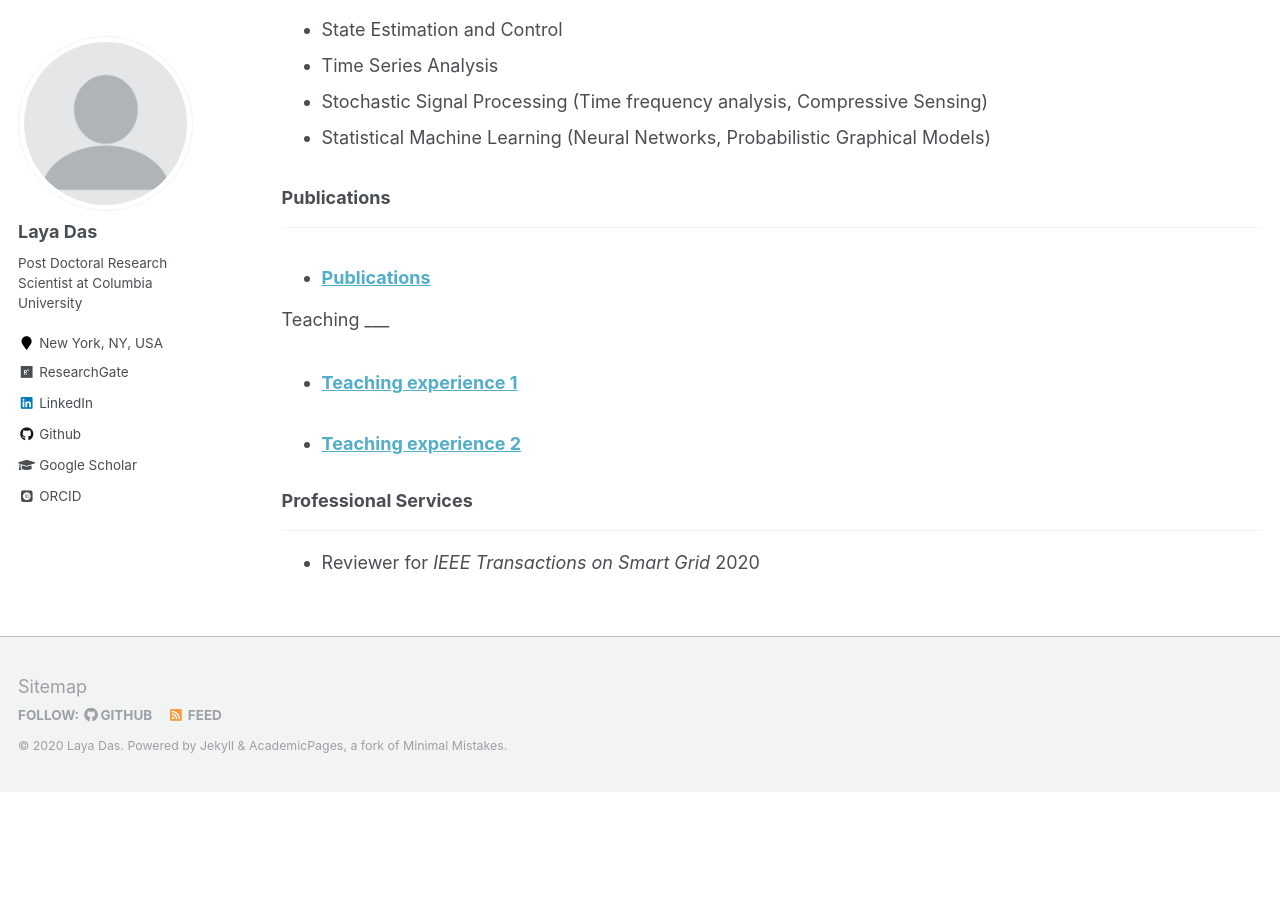
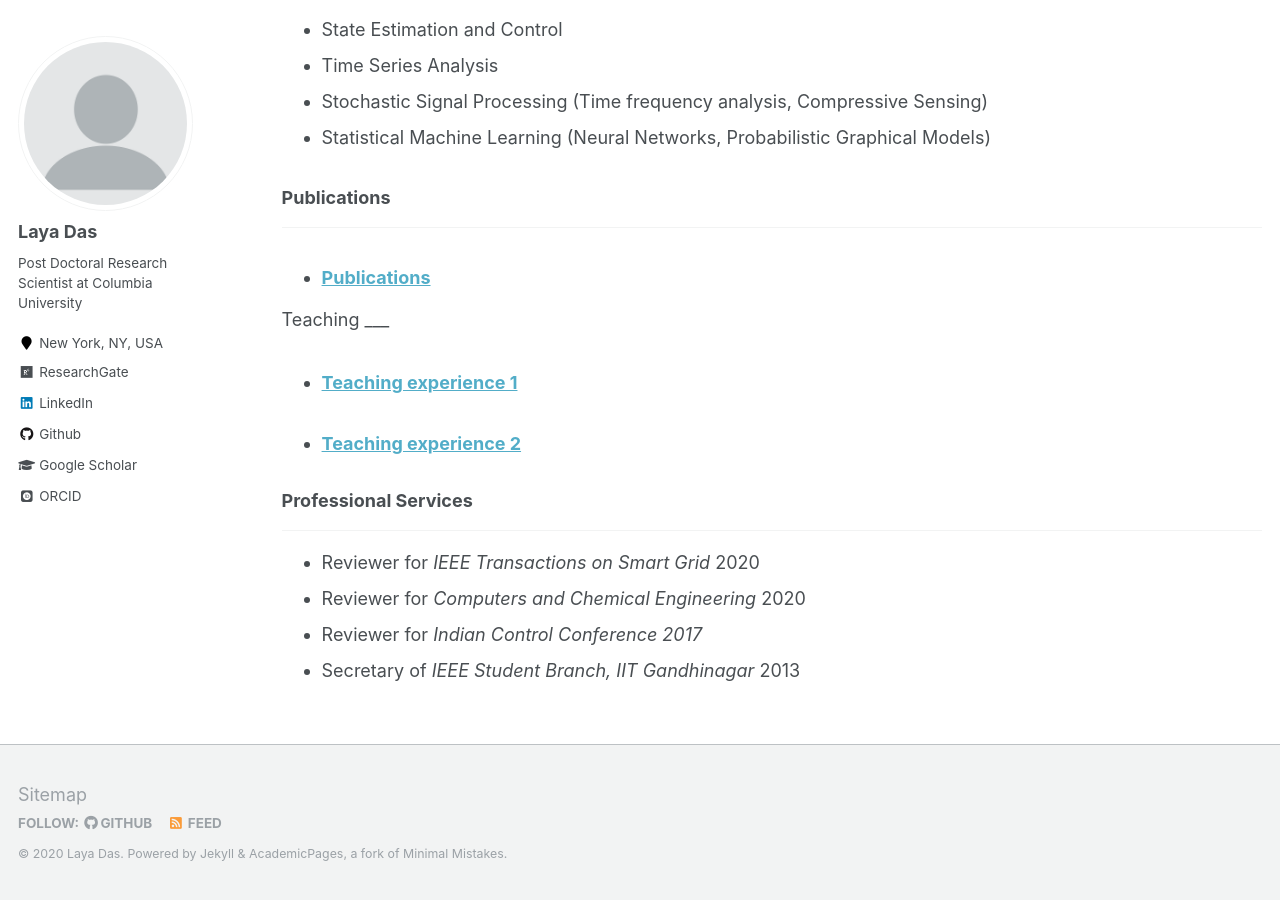
Before and after one commit to layadas/layadas.github.io, a Jekyll site: the page built from _pages/cv.md, in a window 1280 px wide and 900 px high, scrolled down 859 px. Built offline with Jekyll 4.4.1, drawn with Linux system fonts in a browser that asks for light colours; some web fonts are replaced; before the commit the page ends 1651 px from its top, so only the background shows below that.

Commit message:
Update cv.md

```diff
--- a/_pages/cv.md
+++ b/_pages/cv.md
@@ -49,4 +49,7 @@ ___
 
 ### Professional Services
 ___
-* Reviewer for *IEEE Transactions on Smart Grid* 2020
+- Reviewer for *IEEE Transactions on Smart Grid* 2020
+- Reviewer for *Computers and Chemical Engineering* 2020
+- Reviewer for *Indian Control Conference 2017*
+- Secretary of *IEEE Student Branch, IIT Gandhinagar* 2013
```
